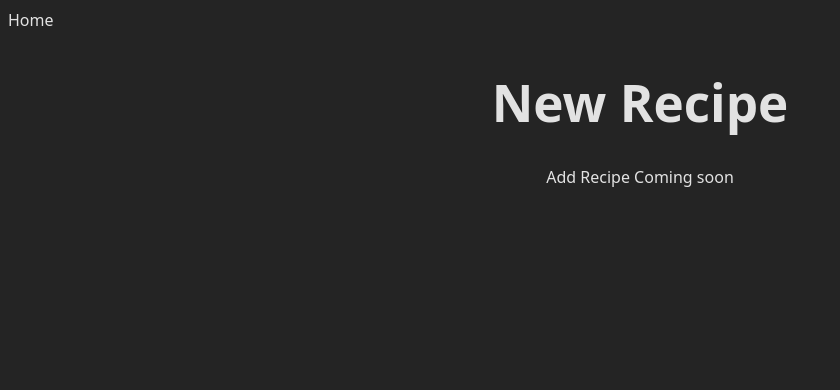
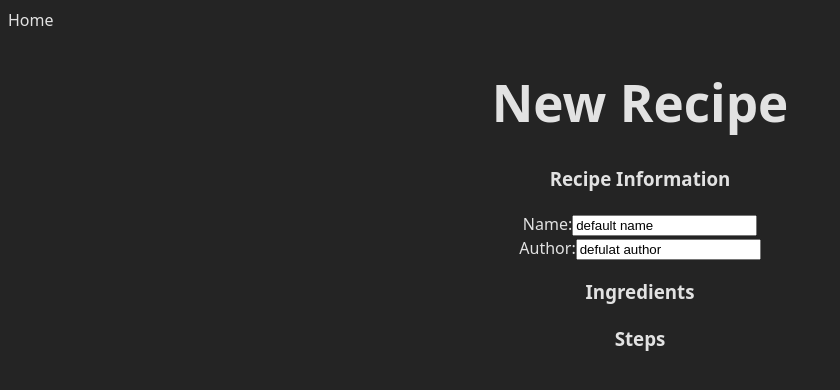
Before and after one commit to jeremy106/recipe-rabbit, a React (Vite) app in the folder Client/: page /recipe/add in a window 1280 px wide. Shown: the top 390 px of the page, without its empty margins (0-840 px from the left). Built offline with nearby package versions, Linux system fonts and the light colour scheme.

Commit message:
create hook

```diff
--- a/Client/src/components/AddRecipeForm.tsx
+++ b/Client/src/components/AddRecipeForm.tsx
@@ -1,34 +1,59 @@
-import { useState } from "react"
+import { ChangeEvent, useState } from "react"
+import { RecipeData } from "../models/recipe"
+import { Ingredient } from "../models/ingredient"
 
 export default function AddRecipeForm() {
 
-  const [info, setInfo] = useState('')
-  const [ingredients, setIngredients] = useState('')
-  const [steps, setSteps] = useState('')
+  const emptyRecipe = {
+    name: 'default name',
+    author: 'defulat author',
+    ingredients: [{name: 'ingredient 1', amount: ''}],
+    steps: [{index: 0, description: 'step 1' }]
 
+  } as RecipeData
 
+  const [ recipeForm, setRecipeForm ] = useState(emptyRecipe)
+
+  function handleChange(e: ChangeEvent<HTMLInputElement>) {
+    const { name, value } = e.currentTarget
+    setRecipeForm((prev) => ({...prev, [name]:  value}))
+
+    // TODO: Remove logging
+    console.log(recipeForm)
+  }
 
   return (
-    <>Add Recipe Coming soon</>
+    <>
+    <form>
+      <h3>Recipe Information</h3>
+      <div>
+        <label htmlFor="name">
+          Name:
+        </label>
+        <input
+          name="name"
+          id="name"
+          value={recipeForm.name}
+          onChange={handleChange}
+          />
+      </div>
+      <div>
+        <label htmlFor="author">
+          Author:
+        </label>
+        <input
+          name="author"
+          id="author"
+          value={recipeForm.author}
+          onChange={handleChange}
+          />
+      </div>
+
+      <h3>Ingredients</h3>
+
+      <h3>Steps</h3>
+
+    </form>
+    </>
   )
 }
-
-/*
-
-## Recipe Info:
-* Recipe Name
-Author
-Servings
-Prep Time
-Cooking Time
-
-## Add an Ingredient
-* Name
-* Amount
-Notes
-
-## Add a step
-* Description
-
-
-*/
```
Also changed, not shown: Client/src/hooks/recipeHooks.ts (deleted, +0 -16 lines), Client/src/hooks/useAddRecipeForm.ts (added, +67 -0 lines).
